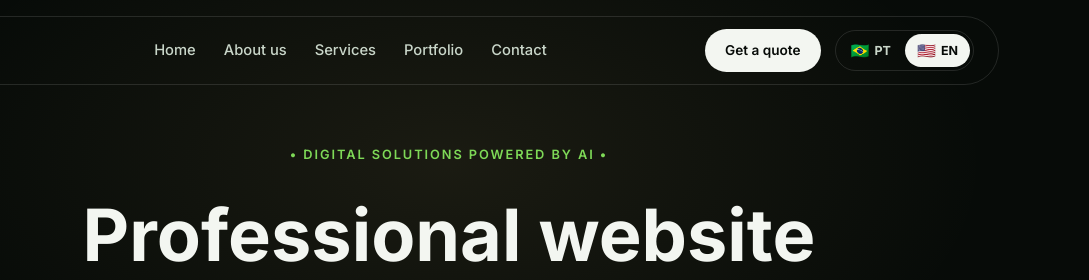
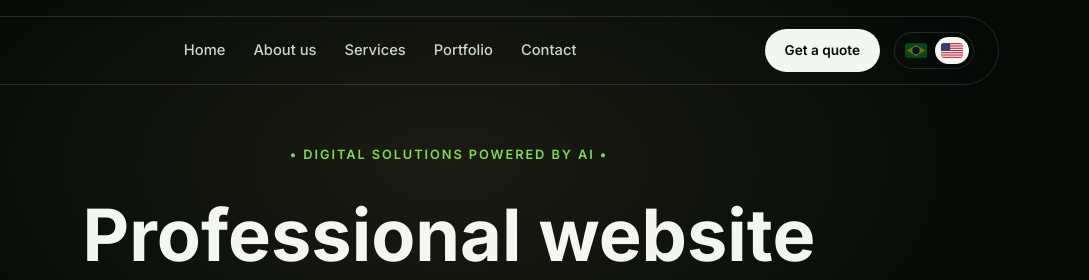
Before and after one commit to TT-user/raovi-ai, a plain HTML site: page index.html in a window 1280 px wide. Shown: the top 280 px of the page, 191-1280 px from the left. Drawn offline with Linux system fonts and the light colour scheme.

Commit message:
Botão de idioma: bandeiras em SVG (estilo jacque-hayar-nutritionist) no lugar do emoji

```diff
--- a/index.html
+++ b/index.html
@@ -35,10 +35,18 @@
 
     <div class="navbar__actions">
       <a href="#contato" class="btn btn--primary btn--sm" data-i18n="nav.cta">Quero um orçamento</a>
-      <button class="lang-toggle lang-toggle--inline" id="langToggleInline" aria-label="Trocar idioma / Switch language">
-        <span class="lang-toggle__opt" data-lang="pt"><span class="lang-toggle__flag" aria-hidden="true">🇧🇷</span> PT</span>
-        <span class="lang-toggle__opt" data-lang="en"><span class="lang-toggle__flag" aria-hidden="true">🇺🇸</span> EN</span>
-      </button>
+      <div class="lang-toggle lang-toggle--inline" id="langToggleInline" role="group" aria-label="Idioma / Language">
+        <button type="button" class="lang-toggle__opt" data-lang="pt" aria-label="Português">
+          <span class="lang-toggle__flag" aria-hidden="true">
+            <svg viewBox="0 0 24 16"><rect width="24" height="16" fill="#009739"/><polygon points="12,2 22,8 12,14 2,8" fill="#FEDD00"/><circle cx="12" cy="8" r="4" fill="#012169"/></svg>
+          </span>
+        </button>
+        <button type="button" class="lang-toggle__opt" data-lang="en" aria-label="English">
+          <span class="lang-toggle__flag" aria-hidden="true">
+            <svg viewBox="0 0 24 16"><rect width="24" height="16" fill="#B22234"/><g fill="#fff"><rect y="1.23" width="24" height="1.23"/><rect y="3.69" width="24" height="1.23"/><rect y="6.15" width="24" height="1.23"/><rect y="8.61" width="24" height="1.23"/><rect y="11.08" width="24" height="1.23"/><rect y="13.54" width="24" height="1.23"/></g><rect width="10" height="8.61" fill="#3C3B6E"/></svg>
+          </span>
+        </button>
+      </div>
       <button class="hamburger" id="hamburger" aria-label="Abrir menu" aria-expanded="false" aria-controls="mobileDrawer">
         <span></span><span></span><span></span>
       </button>
@@ -55,10 +63,18 @@
     <a href="#portfolio" class="drawer__link" data-i18n="nav.portfolio">Portfólio</a>
     <a href="#contato" class="drawer__link" data-i18n="nav.contact">Contato</a>
   </nav>
-  <button class="lang-toggle" id="langToggleDrawer" aria-label="Trocar idioma / Switch language">
-    <span class="lang-toggle__opt" data-lang="pt"><span class="lang-toggle__flag" aria-hidden="true">🇧🇷</span> PT</span>
-    <span class="lang-toggle__opt" data-lang="en"><span class="lang-toggle__flag" aria-hidden="true">🇺🇸</span> EN</span>
-  </button>
+  <div class="lang-toggle" id="langToggleDrawer" role="group" aria-label="Idioma / Language">
+    <button type="button" class="lang-toggle__opt" data-lang="pt" aria-label="Português">
+      <span class="lang-toggle__flag" aria-hidden="true">
+        <svg viewBox="0 0 24 16"><rect width="24" height="16" fill="#009739"/><polygon points="12,2 22,8 12,14 2,8" fill="#FEDD00"/><circle cx="12" cy="8" r="4" fill="#012169"/></svg>
+      </span>
+    </button>
+    <button type="button" class="lang-toggle__opt" data-lang="en" aria-label="English">
+      <span class="lang-toggle__flag" aria-hidden="true">
+        <svg viewBox="0 0 24 16"><rect width="24" height="16" fill="#B22234"/><g fill="#fff"><rect y="1.23" width="24" height="1.23"/><rect y="3.69" width="24" height="1.23"/><rect y="6.15" width="24" height="1.23"/><rect y="8.61" width="24" height="1.23"/><rect y="11.08" width="24" height="1.23"/><rect y="13.54" width="24" height="1.23"/></g><rect width="10" height="8.61" fill="#3C3B6E"/></svg>
+      </span>
+    </button>
+  </div>
   <a href="#contato" class="btn btn--primary drawer__cta" data-i18n="nav.cta">Quero um orçamento</a>
 </div>
 
--- a/script.js
+++ b/script.js
@@ -276,7 +276,9 @@
 
     document.querySelectorAll('.lang-toggle').forEach(toggle => {
       toggle.querySelectorAll('.lang-toggle__opt').forEach(opt => {
-        opt.classList.toggle('is-active', opt.getAttribute('data-lang') === lang);
+        const isActive = opt.getAttribute('data-lang') === lang;
+        opt.classList.toggle('is-active', isActive);
+        opt.setAttribute('aria-pressed', String(isActive));
       });
     });
 
--- a/styles.css
+++ b/styles.css
@@ -120,23 +120,28 @@ h1, h2, h3 { color: var(--cream); font-family: var(--font-sans); font-weight: 70
 
 .lang-toggle {
   display: flex;
+  align-items: center;
   border: 1px solid var(--border);
   border-radius: 100px;
-  padding: 3px;
+  padding: 4px;
   gap: 2px;
 }
 .lang-toggle__opt {
-  display: inline-flex;
+  display: flex;
   align-items: center;
-  gap: 5px;
-  padding: 6px 12px;
+  justify-content: center;
+  padding: 6px;
   border-radius: 100px;
-  font-size: 0.78rem;
-  font-weight: 700;
-  color: var(--cream-soft);
-  transition: background var(--transition), color var(--transition);
+  opacity: 0.45;
+  transition: opacity var(--transition), background var(--transition);
 }
-.lang-toggle__flag { font-size: 0.95rem; line-height: 1; }
+.lang-toggle__opt.is-active {
+  opacity: 1;
+  background: var(--cream);
+  box-shadow: 0 2px 8px rgba(0, 0, 0, 0.3);
+}
+.lang-toggle__flag { display: block; width: 22px; height: 15px; border-radius: 3px; overflow: hidden; }
+.lang-toggle__flag svg { display: block; width: 100%; height: 100%; }
 .lang-toggle__opt.is-active { background: var(--cream); color: var(--bg-primary); }
 
 .whatsapp-float {
```
